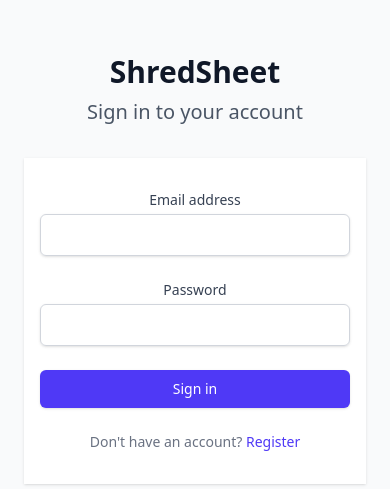
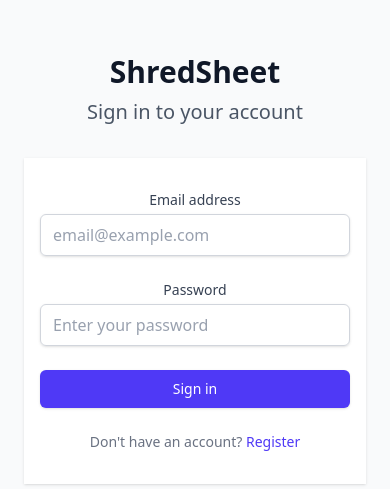
Before and after one commit to bijayabc/Shredsheet, a React (Vite) app in the folder src/: page / in a window 390 px wide. Shown: the part 153-642 px from the top of the page. Built offline with nearby package versions, Linux system fonts and the light colour scheme; no server answers.

Commit message:
made changes to the login form to trigger PWA autofill on mobile

```diff
--- a/src/components/Login.jsx
+++ b/src/components/Login.jsx
@@ -59,7 +59,7 @@
 
       <div className="mt-8 sm:mx-auto sm:w-full sm:max-w-md">
         <div className="bg-white py-8 px-4 shadow sm:rounded-lg sm:px-10">
-          <form className="space-y-6" onSubmit={handleSubmit}>
+          <form className="space-y-6" onSubmit={handleSubmit} name='login'>
             <div>
               <label htmlFor="email" className="block text-sm font-medium text-gray-700">
                 Email address
@@ -69,7 +69,9 @@
                   id="email"
                   name="email"
                   type="email"
-                  autoComplete="email"
+                  placeholder="email@example.com"
+                  autoComplete="username"
+                  value={formData.email}
                   required
                   className="appearance-none block w-full px-3 py-2 border border-gray-300 rounded-md shadow-sm placeholder-gray-400 focus:outline-none focus:ring-indigo-500 focus:border-indigo-500"
                   onChange={(e) => setFormData({ ...formData, email: e.target.value })}
@@ -86,7 +88,9 @@
                   id="password"
                   name="password"
                   type="password"
+                  placeholder="Enter your password"
                   autoComplete="current-password"
+                  value={formData.password}
                   required
                   className="appearance-none block w-full px-3 py-2 border border-gray-300 rounded-md shadow-sm placeholder-gray-400 focus:outline-none focus:ring-indigo-500 focus:border-indigo-500"
                   onChange={(e) => setFormData({ ...formData, password: e.target.value })}
```
